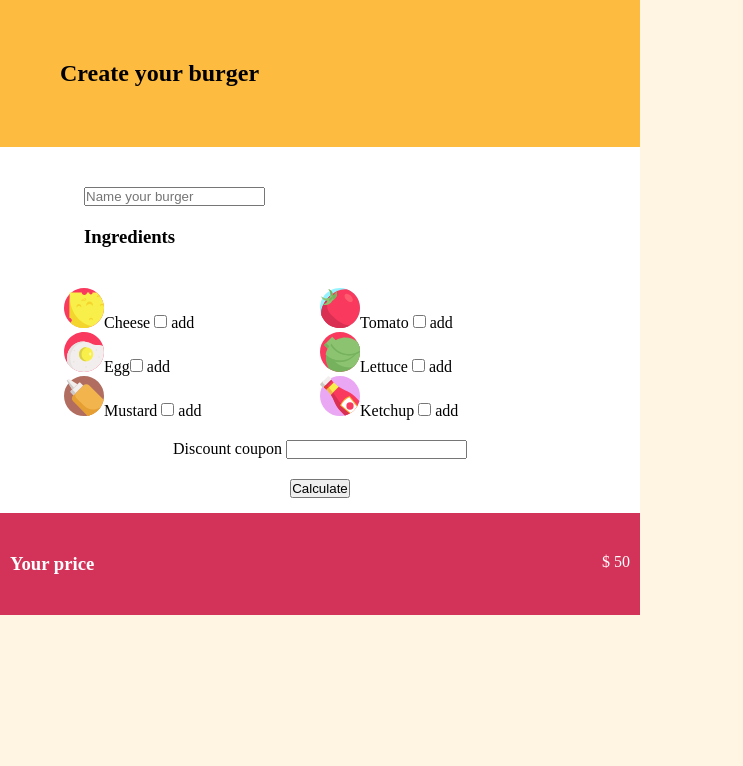
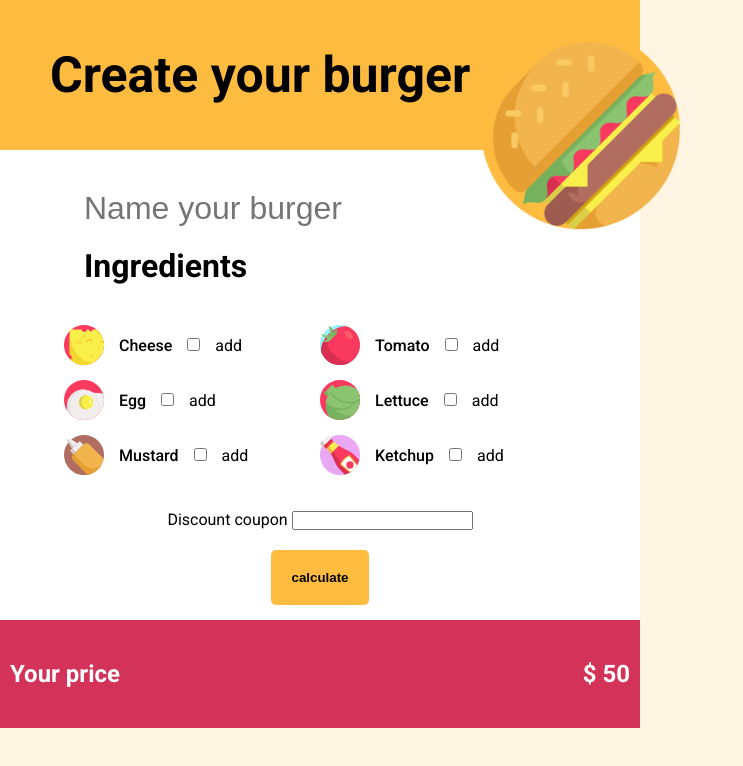
Before and after one commit to ser911/js-burger, a plain HTML site: page index.html in a window 1280 px wide. Shown: the whole page, without its empty margins (0-743 px from the left). Drawn offline with Linux system fonts and the light colour scheme.

Commit message:
CSS work

```diff
--- a/css/style.css
+++ b/css/style.css
@@ -6,6 +6,7 @@
 }
 body{
   background-color: #fff5e2;
+  font-family: 'Roboto', sans-serif;
 }
 
 .wrapper{
@@ -13,10 +14,23 @@ body{
 }
 header{
   background-color: #fdbb40;
-  padding: 60px;
-
+  display: flex;
+  justify-content: space-between;
+  position: relative;
+min-height: 150px;
 }
-
+header h1 {
+  align-self: center;
+  font-size: 50px;
+  padding-left: 50px;
+}
+header img {
+  height: 200px;
+  position: absolute;
+  top: 30px;
+  right: 0;
+  margin-right: -40px;
+}
 main{
 background-color: #fff;
 }
@@ -25,12 +39,16 @@ background-color: #fff;
   margin: 0 auto;
 }
 .main-title{
-  padding: 40px 20px;;
+  padding: 40px 20px;
 }
 .main-title h3{
   padding-top: 20px;
+  font-size: 32px;
 }
-
+.main-title input {
+  border: 0;
+  font-size: 32px;
+}
 .main-core{
   display: flex;
   padding-bottom: 20px;
@@ -45,15 +63,35 @@ background-color: #fff;
   display: inline-block;
 
 }
+.main-menu{
+  display: flex;
+  align-items: center;
+  padding-bottom: 15px;
+}
+.main-menu label {
+  font-weight: 500;
+}
+.main-menu input{
+  margin-left: 15px;
+  margin-right: 15px;
+
+}
+.main-menu img {
+  margin-right: 15px;
+}
 
 .main-options{
   text-align: center;
-    padding-bottom: 15px;
+  padding-bottom: 15px;
 }
 .main-options button {
   display: block;
   margin: 20px auto 0;
-
+  font-weight: 600;
+  background-color: #fdbb40;
+  border: 0;
+border-radius: 5px;
+padding: 20px;
 }
 
 footer{
@@ -65,4 +103,6 @@ footer{
 }
 footer h3, footer span {
   color: #fff;
+  font-size: 24px;
+  font-weight: 600;
 }
--- a/index.html
+++ b/index.html
@@ -5,12 +5,15 @@
   <meta name="viewport" content="width=device-width, initial-scale=1.0">
   <meta http-equiv="X-UA-Compatible" content="ie=edge">
   <title>Document</title>
+  <link rel="preconnect" href="https://fonts.gstatic.com">
+<link href="https://fonts.googleapis.com/css2?family=Roboto:ital,wght@0,400;0,500;0,700;1,300&display=swap" rel="stylesheet">
   <link rel="stylesheet" href="css/style.css">
 </head>
 <body>
   <section class="wrapper">
     <header>
       <h1>Create your burger</h1>
+      <img src="img/burger-top.png" alt="">
     </header>
     <main>
       <div class="main-content">
@@ -25,30 +28,30 @@
 
            <div class="main-menu-left">
              <div class="main-menu">
-               <img src="img/cheese.svg" alt="">Cheese <label for=""><input type="checkbox" class="add-ing" id="cheese" name="" value="6"></label> add
+               <img src="img/cheese.svg" alt=""> <label for="cheese">Cheese<input type="checkbox" class="add-ing" id="cheese" name="" value="6"></label> add
 
              </div>
              <div class="main-menu">
-               <img src="img/fried-egg.svg" alt="">Egg<label for=""><input type="checkbox" class="add-ing" id="egg" name="" value="4"></label> add
+               <img src="img/fried-egg.svg" alt=""><label for="egg">Egg<input type="checkbox" class="add-ing" id="egg" name="" value="4"></label> add
 
              </div>
              <div class="main-menu">
-               <img src="img/mustard.svg" alt="">Mustard <label for=""><input type="checkbox" class="add-ing" id="mustard" name="" value="2"></label> add
+               <img src="img/mustard.svg" alt=""> <label for="mustard">Mustard<input type="checkbox" class="add-ing" id="mustard" name="" value="2"></label> add
 
              </div>
 
            </div>
             <div class="main-menu-right">
               <div class="main-menu">
-                <img src="img/tomato.svg" alt="">Tomato <label for=""><input type="checkbox" class="add-ing" id="tomato" name="" value="3"></label> add
+                <img src="img/tomato.svg" alt=""> <label for="tomato">Tomato<input type="checkbox" class="add-ing" id="tomato" name="" value="3"></label> add
 
               </div>
               <div class="main-menu">
-                <img src="img/lettuce.svg" alt="">Lettuce <label for=""><input type="checkbox" class="add-ing" id="lettuce" name="" value="3"></label> add
+                <img src="img/lettuce.svg" alt=""><label for="lettuce">Lettuce<input type="checkbox" class="add-ing" id="lettuce" name="" value="3"></label> add
 
               </div>
               <div class="main-menu">
-                <img src="img/ketchup.svg" alt="">Ketchup <label for=""><input type="checkbox" class="add-ing" id="ketchup" name="" value="2"></label> add
+                <img src="img/ketchup.svg" alt=""> <label for="ketchup">Ketchup<input type="checkbox" class="add-ing" id="ketchup" name="" value="2"></label> add
 
               </div>
 
@@ -59,7 +62,7 @@
         <div class="main-options">
           <label for="discount"> Discount coupon</label>
           <input type="text" name="" value="" id="discount">
-          <button type="button" name="button" id="calc">Calculate</button>
+          <button type="button" name="button" id="calc">calculate</button>
         </div>
 
         </div>
--- a/js/myscript.js
+++ b/js/myscript.js
@@ -3,7 +3,7 @@ var burgerName = document.getElementById("burger-name");
 var calculate = document.getElementById("calc");
 var discountCoupons = ["standard20"]
 
-// aggiunta evento click button
+// aggiunta evento click button - calculate
 calculate.addEventListener("click",
 function(){
 
@@ -11,7 +11,7 @@ function(){
 if (burgerName.value !== "") {
 
 // aggiunta ingredienti
-var ingredients = document.getElementsByClassName("add-ing")
+var ingredients = document.getElementsByClassName("add-ing");
 
 // prezzo base
 var total = 50;
@@ -29,7 +29,7 @@ if (discountCoupons.includes(discount.value)) {
 }
 
 // stampa finale
-document.getElementById("price").innerHTML = "$ " + total ;
+document.getElementById("price").innerHTML = "$ " + total;
 }
 
 // messaggio d'errore in caso di nome assente
```
